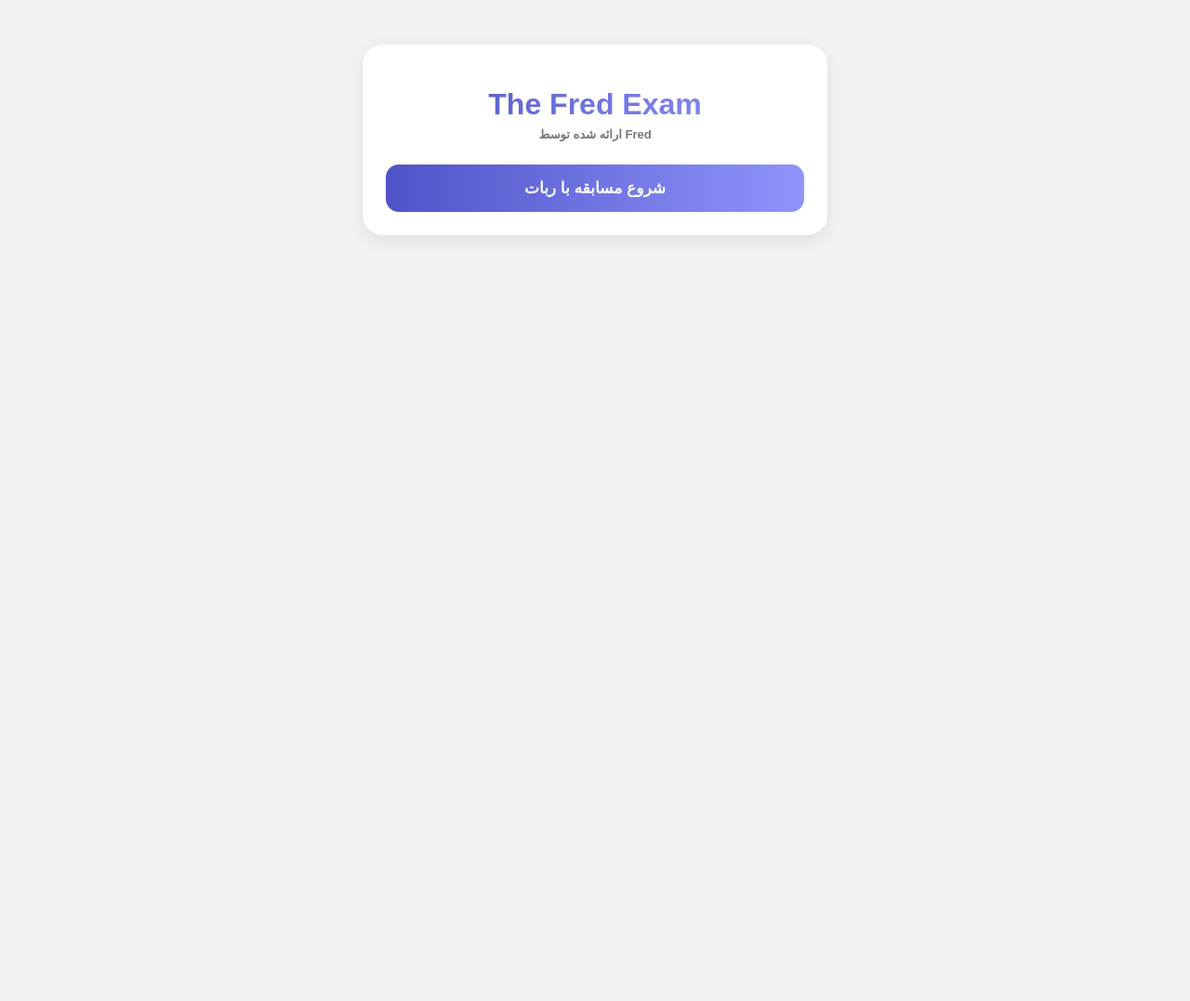
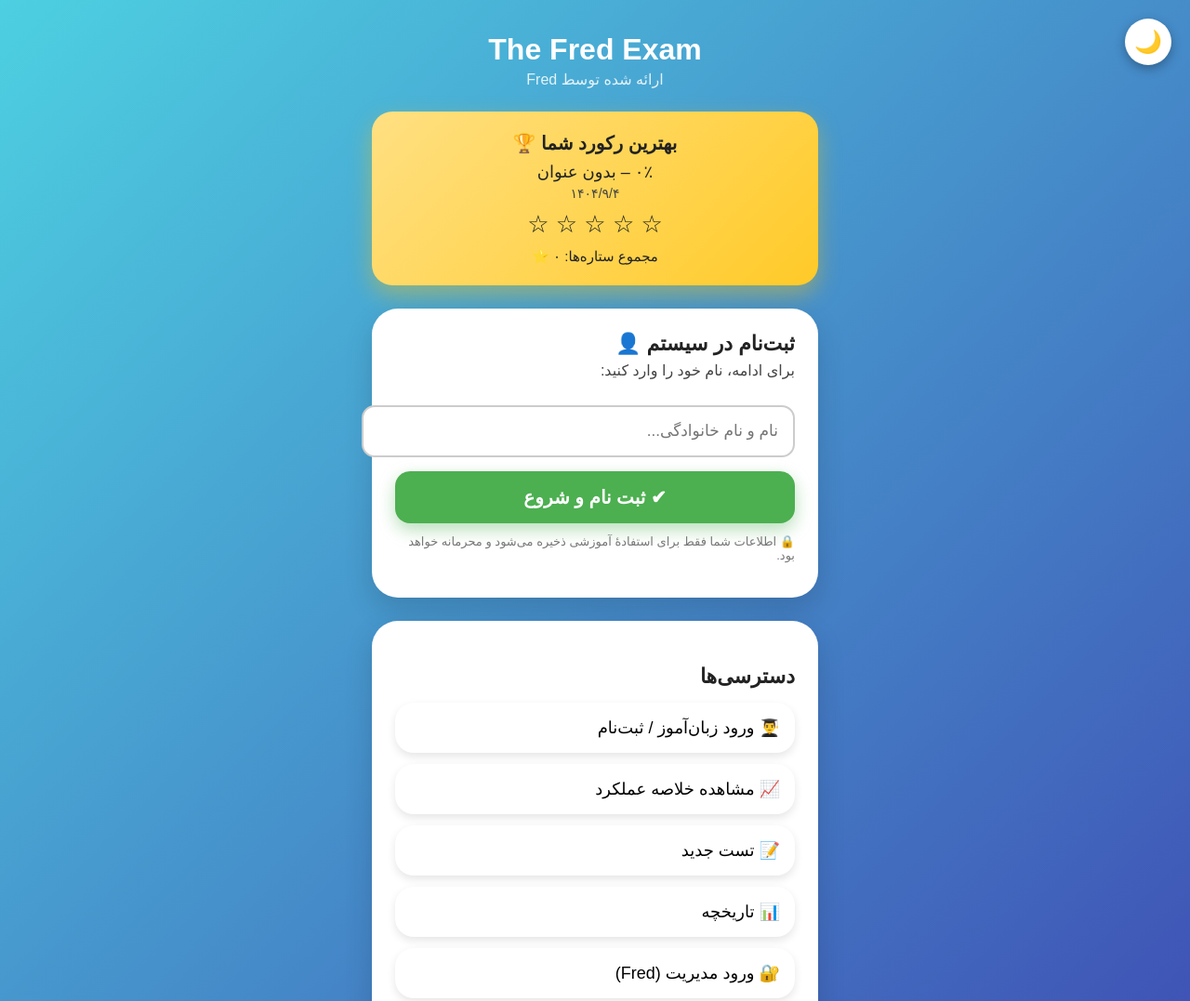
Before and after one commit to fredseb198-dot/the-fred-exam, a plain HTML site: page index.html in a window 1280 px wide. Shown: the top 1077 px of the page at 93% size. Before the commit the page ends 800 px from the top, so only its background shows below. Drawn offline with Linux system fonts and the light colour scheme.

Commit message:
Update index.html

```diff
--- a/index.html
+++ b/index.html
@@ -1,68 +1,225 @@
 <!DOCTYPE html>
-<html lang="fa">
+<html lang="fa" dir="rtl">
 <head>
 <meta charset="UTF-8">
-<meta name="viewport" content="width=device-width, initial-scale=1.0">
+<meta name="viewport" content="width=device-width, initial-scale=1">
+
 <title>The Fred Exam</title>
 
 <style>
+/* --------------------------- */
+/*        GLOBAL STYLE        */
+/* --------------------------- */
 body {
+    margin: 0;
     font-family: sans-serif;
-        background: #f2f2f2;
+    background: linear-gradient(135deg,#4dd0e1,#3f51b5);
+    color: #222;
+    padding: 25px 12px;
+}
+
+.container {
+    max-width: 480px;
+    margin: auto;
+}
+
+/* --------------------------- */
+/*          HEADER             */
+/* --------------------------- */
+
+.title {
+    font-size: 32px;
     text-align: center;
-        padding: 40px 15px;
+    color: white;
+    font-weight: 800;
+    margin-top: 10px;
 }
+
+.sub {
+    text-align: center;
+    color: white;
+    opacity: .85;
+    margin-top: 4px;
+}
+
+/* Moon Icon */
+.moon {
+    width: 50px;
+    height: 50px;
+    border-radius: 50%;
+    background: white;
+    position: fixed;
+    top: 20px;
+    right: 20px;
+    font-size: 24px;
+    display:flex;
+    justify-content:center;
+    align-items:center;
+    box-shadow:0 4px 12px rgba(0,0,0,0.3);
+    z-index: 10;
+}
+
+/* --------------------------- */
+/*       RECORD BOX            */
+/* --------------------------- */
+
+.record-box {
+    margin-top: 25px;
+    background: linear-gradient(135deg,#ffe082,#ffca28);
+    border-radius: 22px;
+    padding: 22px;
+    text-align: center;
+    box-shadow: 0 10px 25px rgba(255,193,7,0.4);
+}
+
+.record-title {
+    font-size: 20px;
+    font-weight: 700;
+}
+
+.stars {
+    font-size: 26px;
+    margin: 10px 0;
+}
+
+/* --------------------------- */
+/*       REGISTER CARD         */
+/* --------------------------- */
 
 .card {
     background: white;
+    border-radius: 28px;
     padding: 25px;
-        border-radius: 22px;
-        max-width: 450px;
-        margin: auto;
-        box-shadow: 0 6px 20px rgba(0,0,0,0.08);
+    margin-top: 25px;
+    box-shadow:0 12px 30px rgba(0,0,0,0.15);
 }
 
-    h1 {
-        font-size: 32px;
-        font-weight: 900;
-        background: linear-gradient(90deg, #4e54c8, #8f94fb);
-        -webkit-background-clip: text;
-        color: transparent;
-        margin-bottom: 6px;
+.register-title {
+    font-weight:700;
+    font-size:22px;
+    margin:0;
 }
 
-    .subtitle {
-        font-size: 13px;
-        color: #777;
-        font-weight: bold;
-        margin-bottom: 25px;
+.input {
+    width:100%;
+    padding:16px;
+    border-radius:14px;
+    border:2px solid #ccc;
+    margin-top:12px;
+    font-size:17px;
+    outline:none;
+}
+.input:focus {
+    border-color:#42a5f5;
 }
 
-    .btn {
-        background: linear-gradient(90deg, #4e54c8, #8f94fb);
-        color: white;
-        border: none;
-        padding: 15px 30px;
-        border-radius: 14px;
-        font-size: 17px;
-        font-weight: bold;
-        cursor: pointer;
-        width: 100%;
+.btn-green {
+    width:100%;
+    background:#4caf50;
+    padding:16px;
+    border-radius:16px;
+    border:none;
+    margin-top:15px;
+    color:white;
+    font-size:20px;
+    font-weight:700;
+    box-shadow:0 7px 18px rgba(76,175,80,0.4);
 }
 
-    .btn:hover {
-        opacity: 0.85;
+/* --------------------------- */
+/*         MAIN BUTTON         */
+/* --------------------------- */
+
+.btn-main {
+    width:100%;
+    padding:18px;
+    border-radius:20px;
+    font-size:20px;
+    font-weight:700;
+    color:white;
+    text-align:center;
+    border:none;
+    background: linear-gradient(45deg,#673ab7,#3f51b5);
+    margin:15px 0;
+}
+
+/* --------------------------- */
+/*       WHITE BUTTONS         */
+/* --------------------------- */
+
+.btn-white {
+    width:100%;
+    padding:16px;
+    border-radius:20px;
+    font-size:18px;
+    background:white;
+    border:none;
+    box-shadow:0 4px 10px rgba(0,0,0,0.1);
+    margin-bottom:12px;
+    text-align:right;
 }
 </style>
 
 </head>
 
 <body>
+
+<div class="moon">🌙</div>
+
+<div class="container">
+
+    <div class="title">The Fred Exam</div>
+    <div class="sub">ارائه شده توسط Fred</div>
+
+    <!-- RECORD BOX -->
+    <div class="record-box">
+        <div class="record-title">بهترین رکورد شما 🏆</div>
+        <div style="margin-top:8px;font-size:18px;">۰٪ – بدون عنوان</div>
+        <div style="font-size:14px;color:#444;margin-top:4px;">۱۴۰۴/۹/۴</div>
+        <div class="stars">☆ ☆ ☆ ☆ ☆</div>
+        <div style="font-size:15px;">مجموع ستاره‌ها: ۰ ⭐</div>
+    </div>
+
+    <!-- REGISTER CARD -->
     <div class="card">
-    <h1>The Fred Exam</h1>
-    <div class="subtitle">ارائه شده توسط <b>Fred</b></div>
+        <h3 class="register-title">ثبت‌نام در سیستم 👤</h3>
+        <p style="color:#444;margin-top:6px;">برای ادامه، نام خود را وارد کنید:</p>
 
-    <button class="btn">شروع مسابقه با ربات</button>
+        <input id="nameInput" class="input" placeholder="نام و نام خانوادگی...">
+
+        <button class="btn-green" onclick="saveName()">✔ ثبت نام و شروع</button>
+
+        <p style="font-size:13px;color:#777;margin-top:12px;">
+            🔒 اطلاعات شما فقط برای استفادهٔ آموزشی ذخیره می‌شود و محرمانه خواهد بود.
+        </p>
     </div>
+
+    <!-- ACCESS PANEL -->
+    <div class="card" style="margin-top:25px;">
+
+        <h3 style="font-size:22px;margin-bottom:15px;">دسترسی‌ها</h3>
+
+        <button class="btn-white">👨‍🎓 ورود زبان‌آموز / ثبت‌نام</button>
+        <button class="btn-white">📈 مشاهده خلاصه عملکرد</button>
+        <button class="btn-white">📝 تست جدید</button>
+        <button class="btn-white">📊 تاریخچه</button>
+        <button class="btn-white">🔐 ورود مدیریت (Fred)</button>
+
+    </div>
+
+</div>
+
+<script>
+function saveName(){
+    let n = document.getElementById("nameInput").value.trim();
+    if(n.length < 2){
+        alert("لطفاً نام معتبر وارد کنید");
+        return;
+    }
+    localStorage.setItem("fred_name", n);
+    alert("ثبت شد! خوش اومدی " + n);
+}
+</script>
+
 </body>
 </html>
```
Lines whose indentation alone changed are shown as unchanged.
